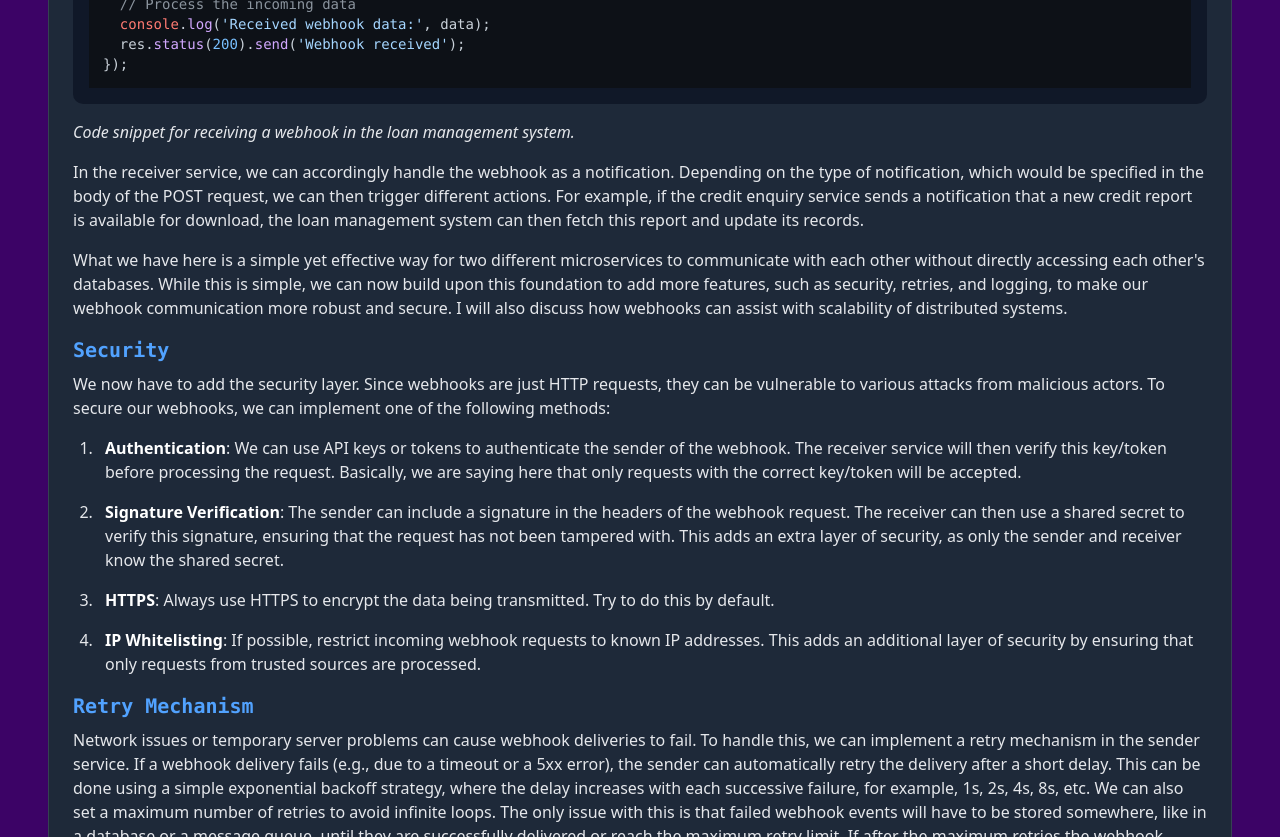
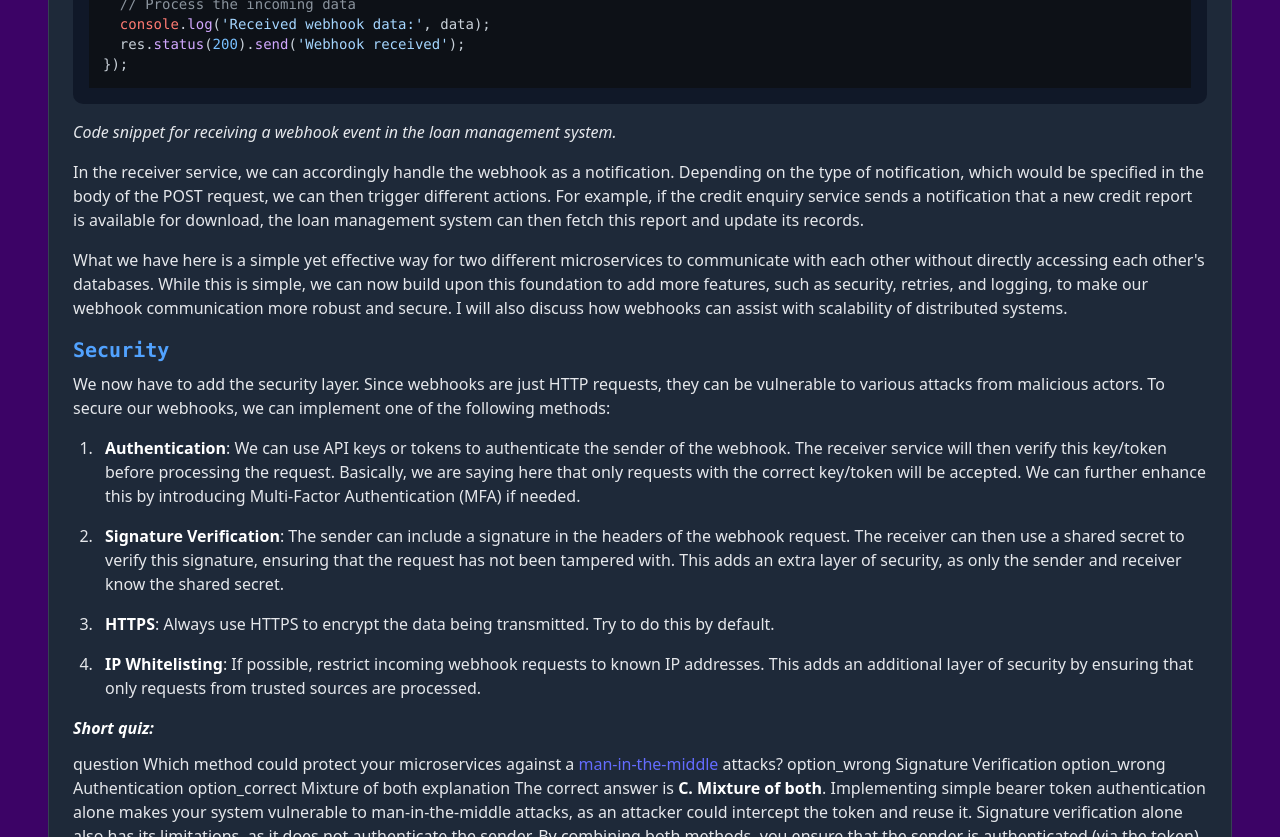
Before and after one commit to MarzukhAsjad/marzukhasjad.github.io, a React (Vite) app: page /blog in a window 1280 px wide. Shown: the part 3360-4197 px from the top of the page. Built offline with nearby package versions, Linux system fonts and the light colour scheme.

Commit message:
Add short quiz content (to be rendered)

```diff
--- a/src/pages/Blog.tsx
+++ b/src/pages/Blog.tsx
@@ -57,6 +57,11 @@ const Blog: React.FC = () => {
                   <h4 className="text-lg font-medium mb-4 text-gray-400 text-center italic">
                     {children}
                   </h4>
+                ),
+                h5: ({ children }) => (
+                  <h5 className="text-base font-semibold mb-3 text-purple-300 text-left">
+                    {children}
+                  </h5>
                 ),
                 strong: ({ children }) => (
                   <strong className="font-bold text-white">{children}</strong>
@@ -165,20 +170,20 @@ See, microservices are not always overkill, sometimes they are necessary. For ex
 
 > If it ain't broke, don't fix it. -- Albert Einstein
 
-When your company starts to grow, so does the complexity of your systems and naturally, you will end up with having some microservices. Sometimes, even for a small user base, you happen to have some microservices built in completely different frameworks for different use cases. In my company for example, we have one microservice that handles customer enquiry reports, talking with third party services, and managing these reports, let's call it the credit enquiry service. We also have another microservice that is used internally by our operations team, i.e, the loan management system. These two systems are built in two different frameworks. The credit enquiry service was built with Java Spring Boot, i.e the legacy framework, whereas the loan management system has been built on Node.js, with modern options in mind. This article does not cover the advantages and disadvantages of microservices, but if you're in a similar situation and have decided to adopt microservices, one of the challenges you will face is how to make these microservices communicate with each other. This article precisely covers that.
+When your company starts to grow, so does the complexity of your systems and naturally, you will end up with having some microservices. Sometimes, even for a small user base, you happen to have some microservices built in completely different frameworks for different use cases. In my company for example, we have one microservice that handles customer enquiry reports, talking with third party services, and managing these reports, let's call it the credit enquiry service. We also have another microservice that is used internally by our operations team, i.e, the loan management system. These two systems are built in two different frameworks. The credit enquiry service was built with Java Spring Boot, i.e the legacy framework (*I feel like someone is going to hunt me for calling Spring Boot a legacy framework*), whereas the loan management system has been built on Node.js, with modern options in mind. This article does not cover the advantages and disadvantages of microservices, but if you're in a similar situation and have decided to adopt microservices, one of the challenges you will face is how to make these microservices communicate with each other. This article precisely covers that.
 
 ### Some assumptions
 
 With any large system, we have to take some assumptions.
 
 1. These microservices are not allowed to directly access each other's database (If they are, then you have a weird case, could have just made it a monolith).
-2. They are RESTful defined API based.
+2. They are RESTful APIs (you could still apply the same concept to other types of APIs).
 3. Your distributed system does not handle excessively large traffic, like in the scale of millions of requests per second (even then it would technically be fine but requires further optimisations).
-4. You are learning or have some knowledge in the legacy framework that one of your microservices is built on (if not, then just learn it, it's inevitable, assuming you **do** have a legacy system).
+4. You have knowledge of (or are learning) the framework for all the microservices involved.
 
 ### What are webhooks?
 
-A webhook is just stupidly simple. It is just a notification event in the form of an HTTP POST request. It doesn't even expect back anything. But, a 200 OK response would be nice to let the sender know that the request was received successfully.
+A webhook is just stupidly simple. It comprises of a notification event in the form of an HTTP POST request to an endpoint (the webhook URL). It may not even expect back anything. But, a 200 OK response would be nice to let the sender know that the request was received successfully.
 
 ![image](https://via.placeholder.com/150)
 
@@ -197,7 +202,7 @@ const sendWebhook = async (data) => {
 };
 \`\`\`
 
-*Code snippet for sending a webhook from the credit enquiry service.*
+*Code snippet for sending a webhook event from the credit enquiry service.*
 
 ### Receiver service
 
@@ -210,7 +215,7 @@ app.post('/webhook', (req, res) => {
 });
 \`\`\`
 
-*Code snippet for receiving a webhook in the loan management system.*
+*Code snippet for receiving a webhook event in the loan management system.*
 
 In the receiver service, we can accordingly handle the webhook as a notification. Depending on the type of notification, which would be specified in the body of the POST request, we can then trigger different actions. For example, if the credit enquiry service sends a notification that a new credit report is available for download, the loan management system can then fetch this report and update its records.
 
@@ -220,13 +225,22 @@ What we have here is a simple yet effective way for two different microservices
 
 We now have to add the security layer. Since webhooks are just HTTP requests, they can be vulnerable to various attacks from malicious actors. To secure our webhooks, we can implement one of the following methods:
 
-1. **Authentication**: We can use API keys or tokens to authenticate the sender of the webhook. The receiver service will then verify this key/token before processing the request. Basically, we are saying here that only requests with the correct key/token will be accepted.
+1. **Authentication**: We can use API keys or tokens to authenticate the sender of the webhook. The receiver service will then verify this key/token before processing the request. Basically, we are saying here that only requests with the correct key/token will be accepted. We can further enhance this by introducing Multi-Factor Authentication (MFA) if needed.
 
 2. **Signature Verification**: The sender can include a signature in the headers of the webhook request. The receiver can then use a shared secret to verify this signature, ensuring that the request has not been tampered with. This adds an extra layer of security, as only the sender and receiver know the shared secret.
 
 3. **HTTPS**: Always use HTTPS to encrypt the data being transmitted. Try to do this by default.
 
 4. **IP Whitelisting**: If possible, restrict incoming webhook requests to known IP addresses. This adds an additional layer of security by ensuring that only requests from trusted sources are processed.
+
+##### ***Short quiz:***
+\question Which method could protect your microservices against a [man-in-the-middle](https://www.ibm.com/think/topics/man-in-the-middle) attacks?
+\option_wrong Signature Verification
+\option_wrong Authentication
+\option_correct Mixture of both
+\explanation The correct answer is **C. Mixture of both**. Implementing simple bearer token authentication alone makes your system vulnerable to man-in-the-middle attacks, as an attacker could intercept the token and reuse it. Signature verification alone also has its limitations, as it does not authenticate the sender. By combining both methods, you ensure that the sender is authenticated (via the token) and that the request has not been tampered with (via signature verification).
+
+Regardless, just combine all the methods if possible. Security is not something to be taken lightly.
 
 ### Retry Mechanism
 
```
